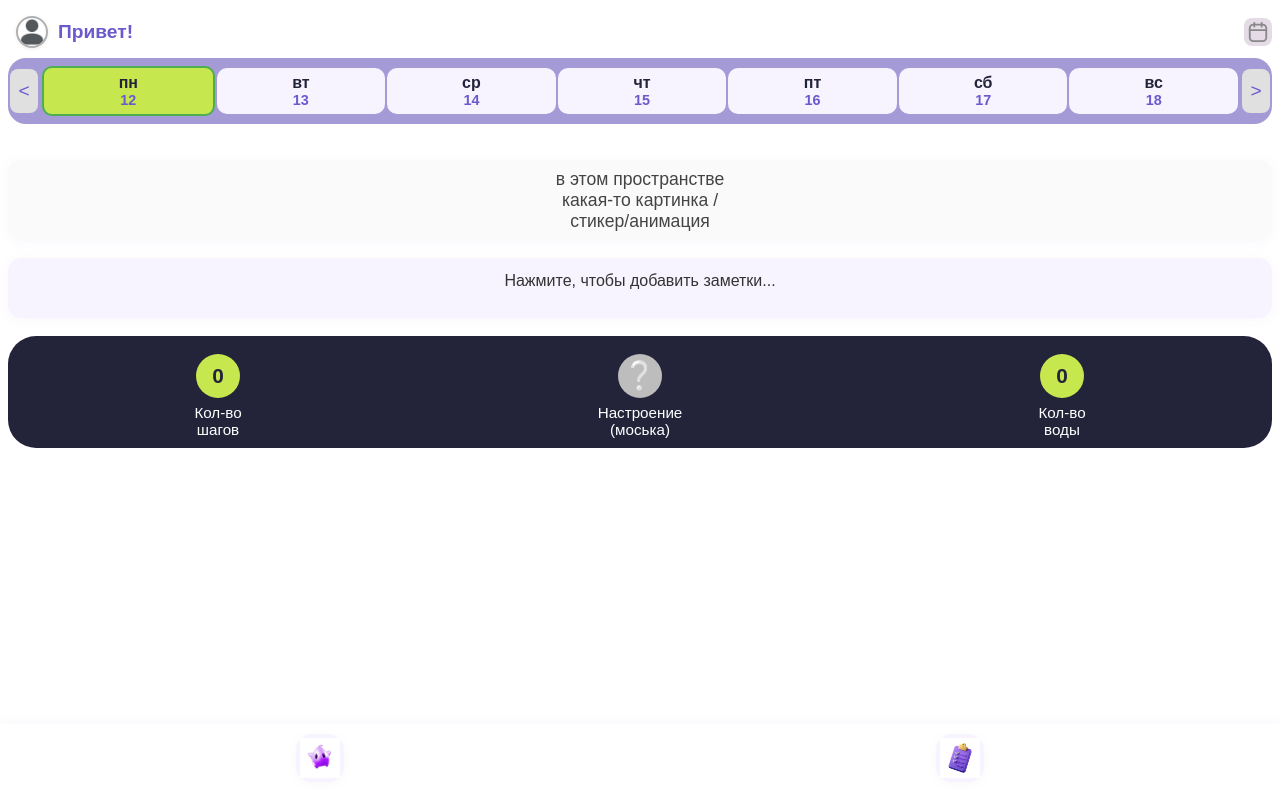
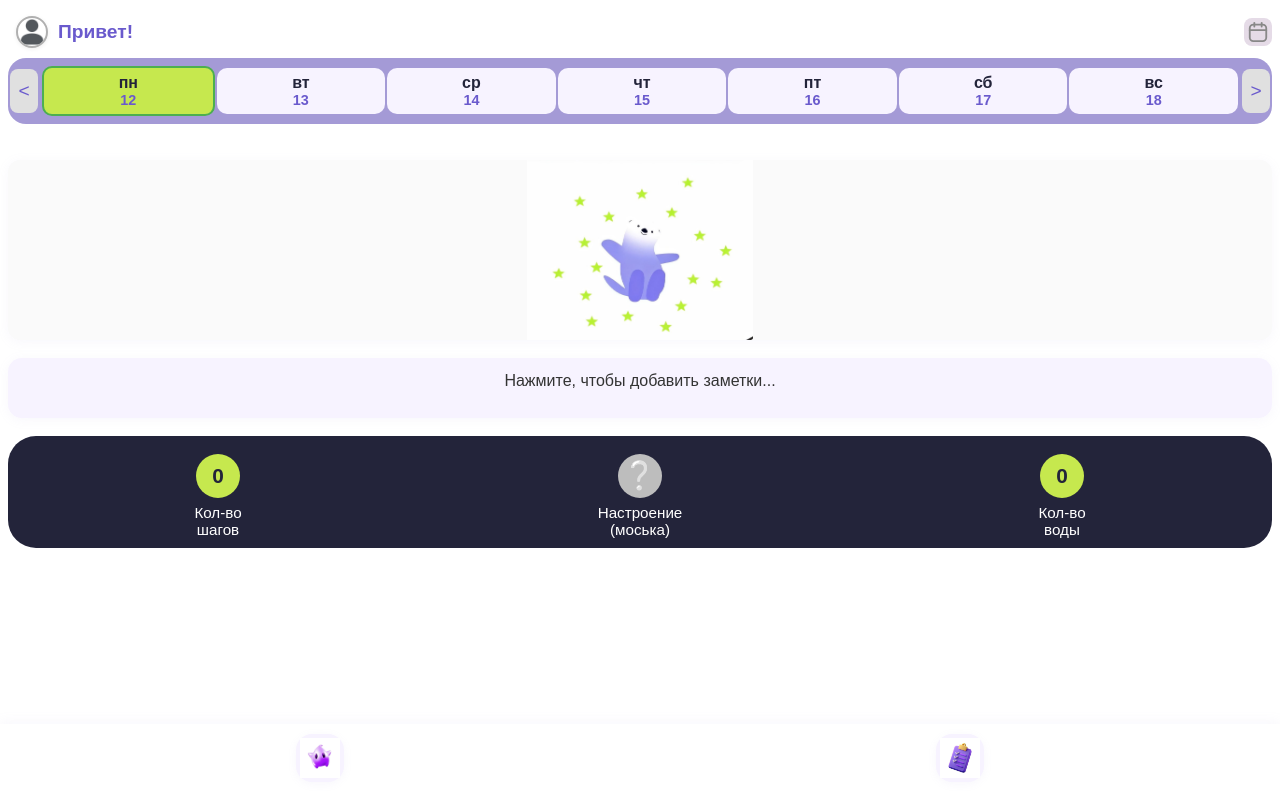
Before and after one commit to TOR2077/ZdorovoPopovich, a React (Create React App) app: page / in a window 1280 px wide. Built offline with nearby package versions, Linux system fonts and the light colour scheme.

Commit message:
Main logo

```diff
--- a/src/pages/Home.jsx
+++ b/src/pages/Home.jsx
@@ -10,6 +10,7 @@ import './Home.css';
 import avatar from '../assets/avatar.png';
 import homeIcon from '../assets/Home icon.png';
 import page2Icon from '../assets/Page 2 icon.png';
+import mainLogo from '../assets/Main logo.png';
 
 const weekDayNames = ['пн', 'вт', 'ср', 'чт', 'пт', 'сб', 'вс'];
 
@@ -123,7 +124,7 @@ function Home({ setDirection }) {
       <WeekCalendar value={selectedDate} onChange={setSelectedDate} />
 
       <div className="main-image-block user-data-block">
-        <>в этом пространстве<br/>какая-то картинка /<br/>стикер/анимация</>
+        <img src={mainLogo} alt="Медведь со звёздами" style={{maxWidth: '100%', maxHeight: 180, display: 'block', margin: '0 auto'}} />
       </div>
 
       <Notes date={selectedDate} />
```
Also changed, not shown: src/assets/Main logo.png (added).
